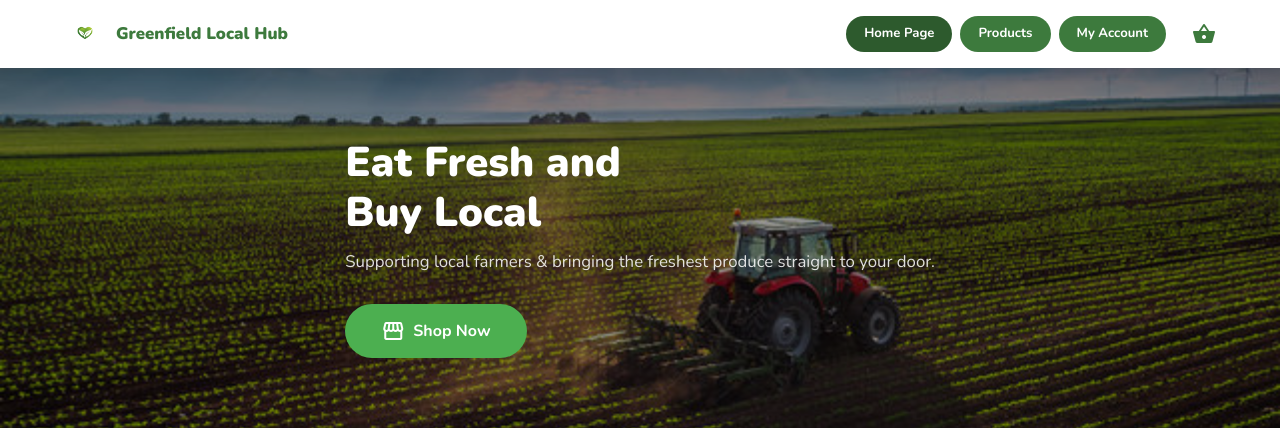
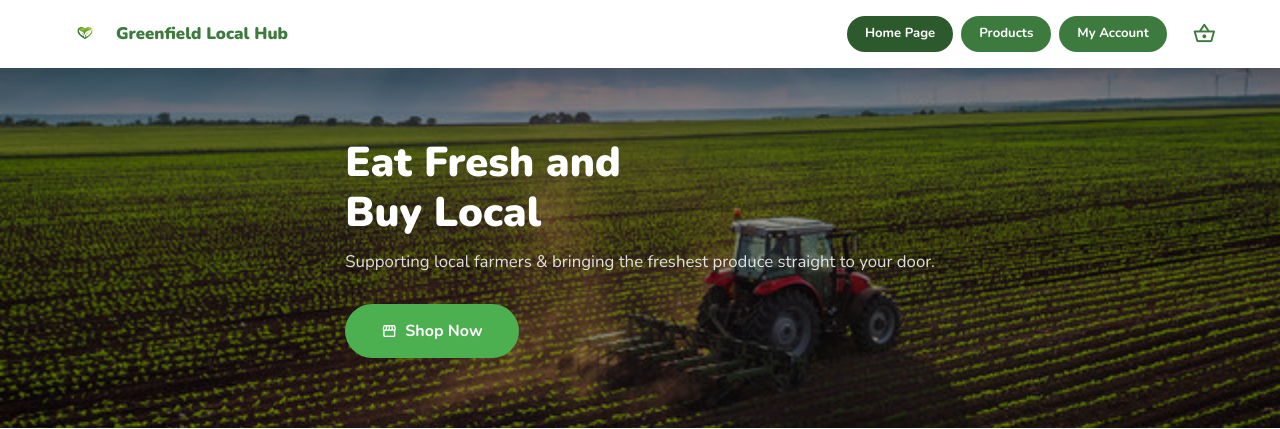
Before and after one commit to EagleOverlord/podcast-music, a PHP site: page /index.php in a window 1280 px wide. Shown: the top 429 px of the page. Run offline with PHP 8.4, Linux system fonts and the light colour scheme; data comes from the database, SQL or seed files in the repository.

Commit message:
Update icon font loading and styling for consistent rendering
Agent-Logs-Url: https://github.com/EagleOverlord/podcast-music/sessions/f78584fb-d363-4f10-ae55-551671261d2f

Co-authored-by: EagleOverlord <212128574+EagleOverlord@users.noreply.github.com>

```diff
--- a/css/style.css
+++ b/css/style.css
@@ -23,6 +23,22 @@ main { flex: 1; }
 a    { text-decoration: none; color: inherit; }
 img  { max-width: 100%; display: block; }
 button, input, select, textarea { font-family: inherit; }
+
+.material-icons {
+    font-family: 'Material Symbols Outlined', 'Material Icons', sans-serif;
+    font-weight: normal;
+    font-style: normal;
+    line-height: 1;
+    letter-spacing: normal;
+    text-transform: none;
+    display: inline-block;
+    white-space: nowrap;
+    word-wrap: normal;
+    direction: ltr;
+    -webkit-font-feature-settings: 'liga';
+    -webkit-font-smoothing: antialiased;
+    font-variation-settings: 'FILL' 0, 'wght' 400, 'GRAD' 0, 'opsz' 24;
+}
 
 .container { max-width: 1200px; margin: 0 auto; padding: 0 24px; }
 
--- a/includes/header.php
+++ b/includes/header.php
@@ -12,7 +12,7 @@ $current_dir  = basename(dirname($_SERVER['PHP_SELF']));
     <link rel="stylesheet" href="<?= BASE_URL ?>css/style.css">
     <link rel="preconnect" href="https://fonts.googleapis.com">
     <link href="https://fonts.googleapis.com/css2?family=Nunito:wght@400;600;700;800;900&display=swap" rel="stylesheet">
-    <link href="https://fonts.googleapis.com/icon?family=Material+Icons" rel="stylesheet">
+    <link href="https://fonts.googleapis.com/css2?family=Material+Symbols+Outlined:FILL,wght,GRAD,opsz@0,400,0,24" rel="stylesheet">
 </head>
 <body>
 
```
